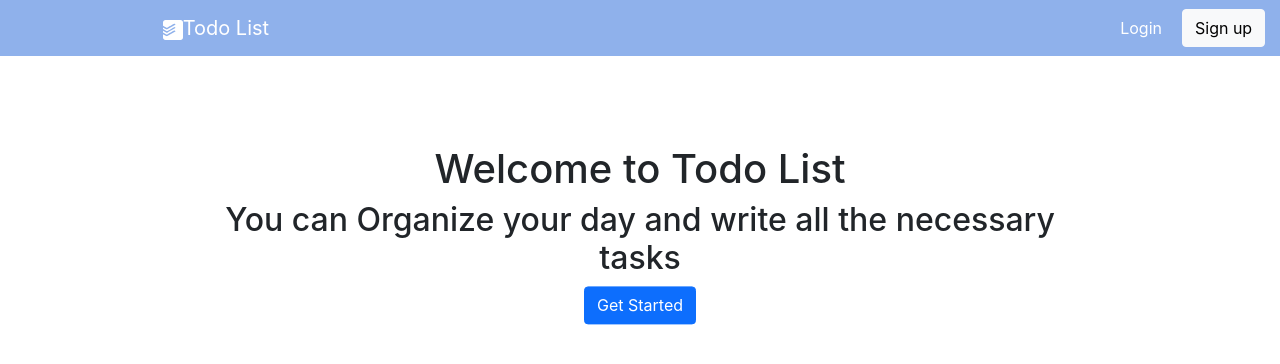
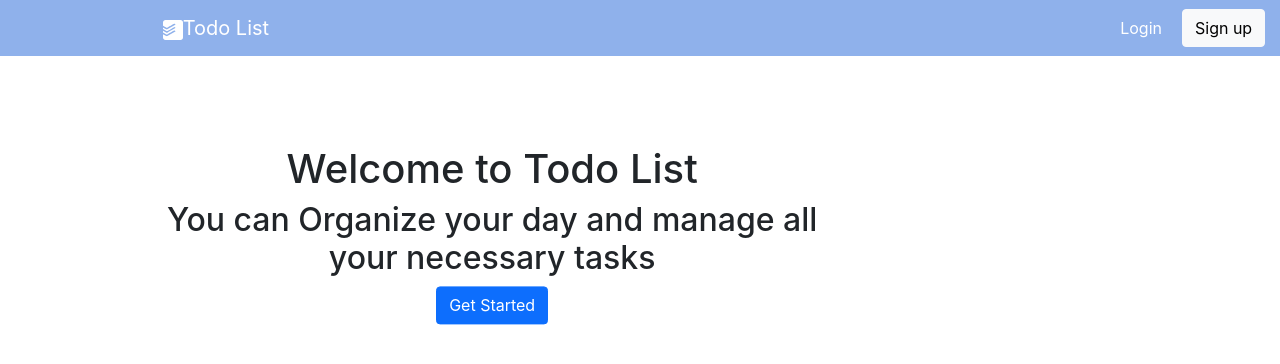
Before and after one commit to Aichabenfadhel/todo-frontend, a React (Create React App) app: page / in a window 1280 px wide. Shown: the top 364 px of the page. Built offline with nearby package versions, Linux system fonts and the light colour scheme.

Commit message:
fix : fix `home ` component

```diff
--- a/src/components/home/index.tsx
+++ b/src/components/home/index.tsx
@@ -10,15 +10,18 @@ export default function Home() {
     <>
     <NavbarComponent />
     <div className="homeContainer">
+      <div className="welcomeContainer">
       <div className="titleContainer">
         <h1> Welcome to Todo List</h1>
-        <h2>You can Organize your day and write all the necessary tasks</h2>
+        <h2>You can Organize your day and manage all your necessary tasks</h2>
         <Link to="/Login">
           <button type="button" className="btn btn-primary">
             Get Started
           </button>
         </Link>
       </div>
+      <div className="HomeimageContainer"></div>
+    </div>
     </div>
     </>
   );
```
